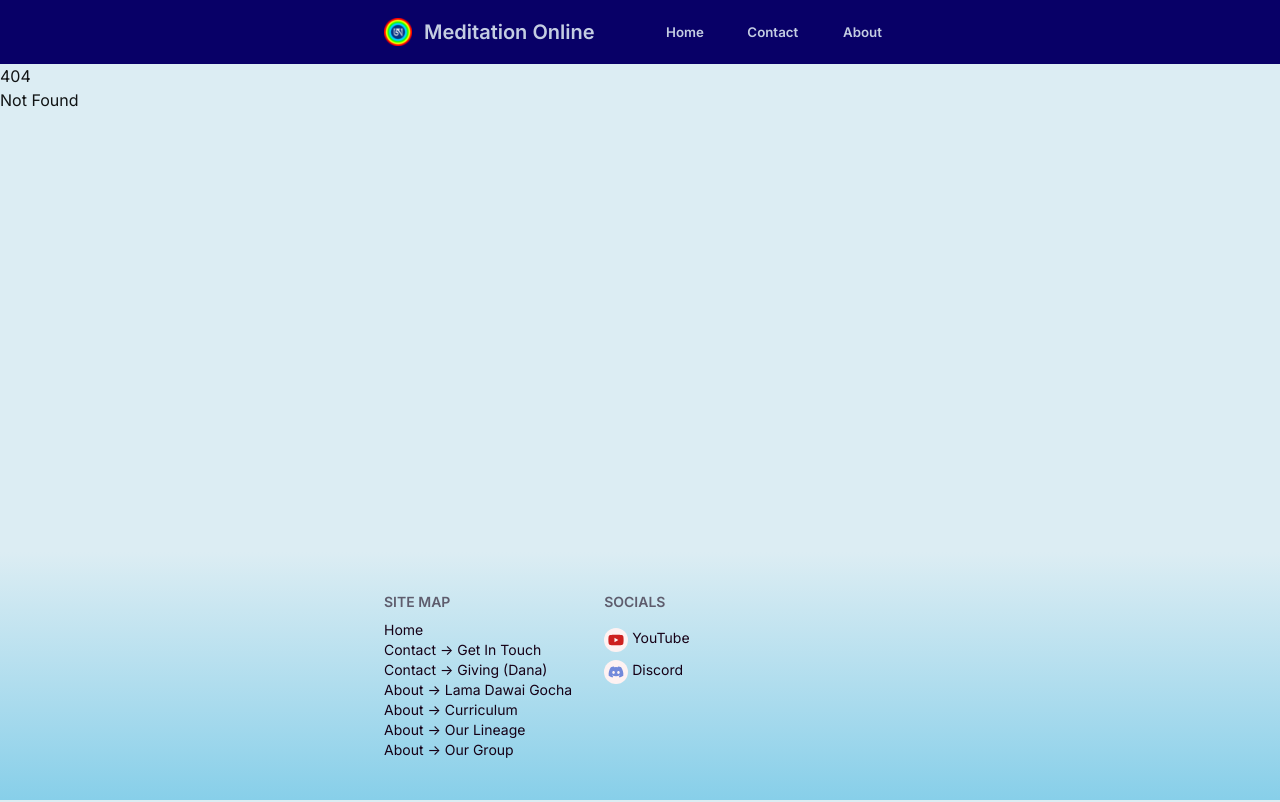
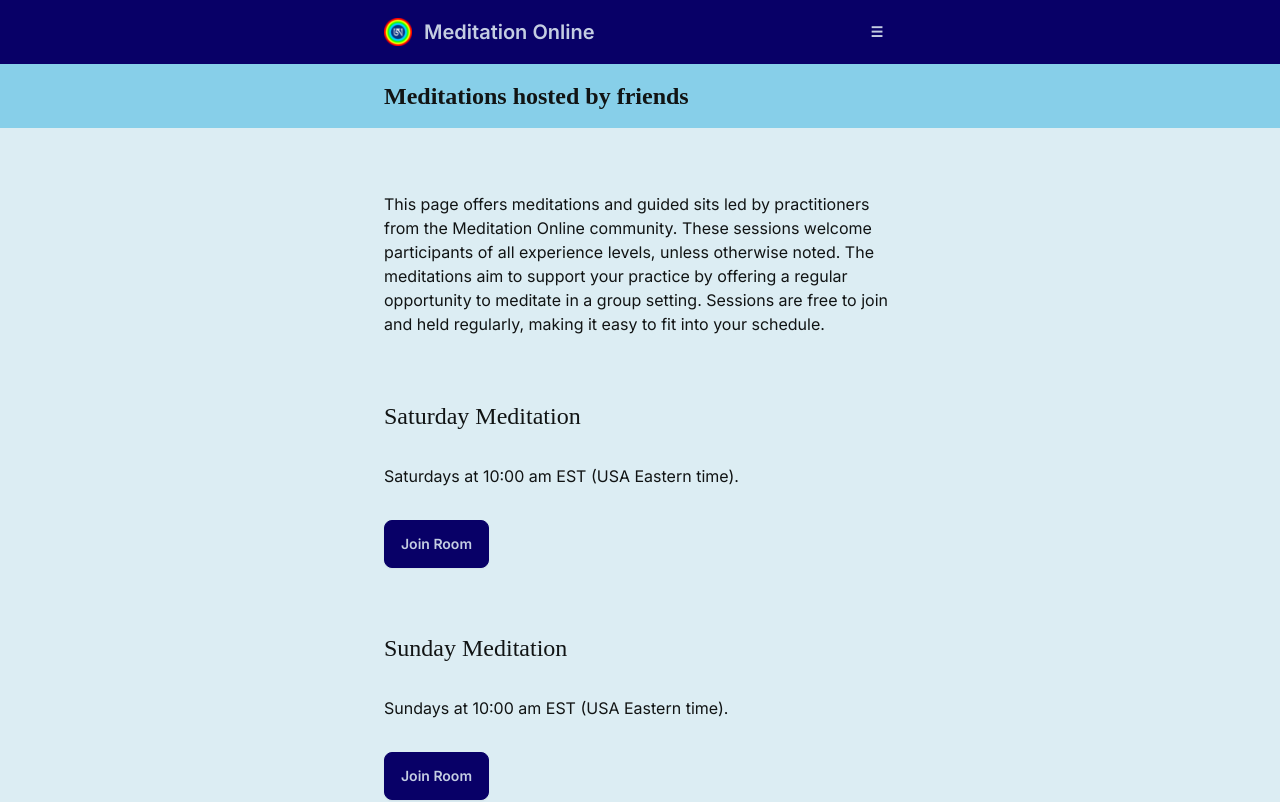
Before and after one commit to mo-sangha/website, a SvelteKit app in the folder frontend/: page /friends in a window 1280 px wide. Before the commit this address had no page. Shown: the top 802 px of the page. Built offline with nearby package versions, Linux system fonts and the light colour scheme; a web font is replaced by a local one.

Commit message:
Added Friends page

```diff
--- a/frontend/package.json
+++ b/frontend/package.json
@@ -23,7 +23,7 @@
 		"daisyui": "^4.4.7",
 		"eslint": "^8.28.0",
 		"eslint-config-prettier": "^9.0.0",
-		"eslint-plugin-svelte": "^2.30.0",
+		"eslint-plugin-svelte": "next",
 		"postcss": "^8.4.31",
 		"prettier": "^3.0.0",
 		"prettier-plugin-svelte": "^3.0.0",
--- a/frontend/src/components/Countdown.svelte
+++ b/frontend/src/components/Countdown.svelte
@@ -1,6 +1,6 @@
 <script>
-	import { compareAsc, format, addDays, differenceInMilliseconds, addHours } from 'date-fns';
-	import { formatInTimeZone, zonedTimeToUtc, utcToZonedTime } from 'date-fns-tz';
+	import { format, addDays, addHours } from 'date-fns';
+	import { zonedTimeToUtc, utcToZonedTime } from 'date-fns-tz';
 	import { onDestroy, onMount } from 'svelte';
 
 	/**
@@ -27,8 +27,6 @@
 
 		/** @type {number } - the time until the next session */
 		let timeUntilNext;
-		/** @type {boolean} - whether the session is running right now */
-		let isSessionRunning;
 
 		// Check if the session is running right now
 		const isInMorningSession = etTime >= morningSession && etTime < addHours(morningSession, 1);
--- a/frontend/src/components/navigation/Navigation.svelte
+++ b/frontend/src/components/navigation/Navigation.svelte
@@ -22,13 +22,13 @@
 		Online
 	</a>
 	<!-- full menu -->
-	<div class="flex-none flex-row gap-4 hidden xl:flex">
+	<div class="flex-none flex-row gap-4 hidden 2xl:flex">
 		{#each links as link}
 			<TopbarNavLink {link} />
 		{/each}
 	</div>
 	<!-- Drawer -->
-	<div class="drawer drawer-end xl:hidden w-fit z-50">
+	<div class="drawer drawer-end 2xl:hidden w-fit z-50">
 		<input
 			id="meditationonline-nav-drawer"
 			type="checkbox"
--- /dev/null
+++ b/frontend/src/routes/friends/+page.svelte
@@ -0,0 +1,16 @@
+<div class="h-full w-full flex flex-col gap-8 md:gap-16">
+	<h2 class="page-header">Meditations hosted by friends</h2>
+	<div class="page-content-section">
+		This page offers meditations and guided sits led by practitioners from the Meditation Online community. These sessions welcome participants of all experience levels, unless otherwise noted. The meditations aim to support your practice by offering a regular opportunity to meditate in a group setting. Sessions are free to join and held regularly, making it easy to fit into your schedule.
+	</div>
+	<div class="page-content-section">
+		<h3 class="font-display text-2xl">Saturday Meditation</h3>
+		<p>Saturdays at 10:00 am EST (USA Eastern time).</p>
+		<a href="https://meet.jit.si/meditationhangout" class="btn btn-primary w-fit">Join Room</a>
+	</div>
+	<div class="page-content-section">
+		<h3 class="font-display text-2xl">Sunday Meditation</h3>
+		<p>Sundays at 10:00 am EST (USA Eastern time).</p>
+		<a href="https://meet.jit.si/meditationhangout" class="btn btn-primary w-fit">Join Room</a>
+	</div>
+</div>
--- a/frontend/src/routes/navLinks.ts
+++ b/frontend/src/routes/navLinks.ts
@@ -19,5 +19,6 @@ export const links: NavLink[] = [
 			{ name: 'Our Lineage', href: '/about/our-lineage', type: 'leaf' },
 			{ name: 'Our Group', href: '/about/our-group', type: 'leaf' }
 		]
-	}
+	},
+	{ name: 'Friends', href: '/friends', type: 'leaf' },
 ];
```
Also changed, not shown: 1 other file (tests, documents, lock files or other folders).
